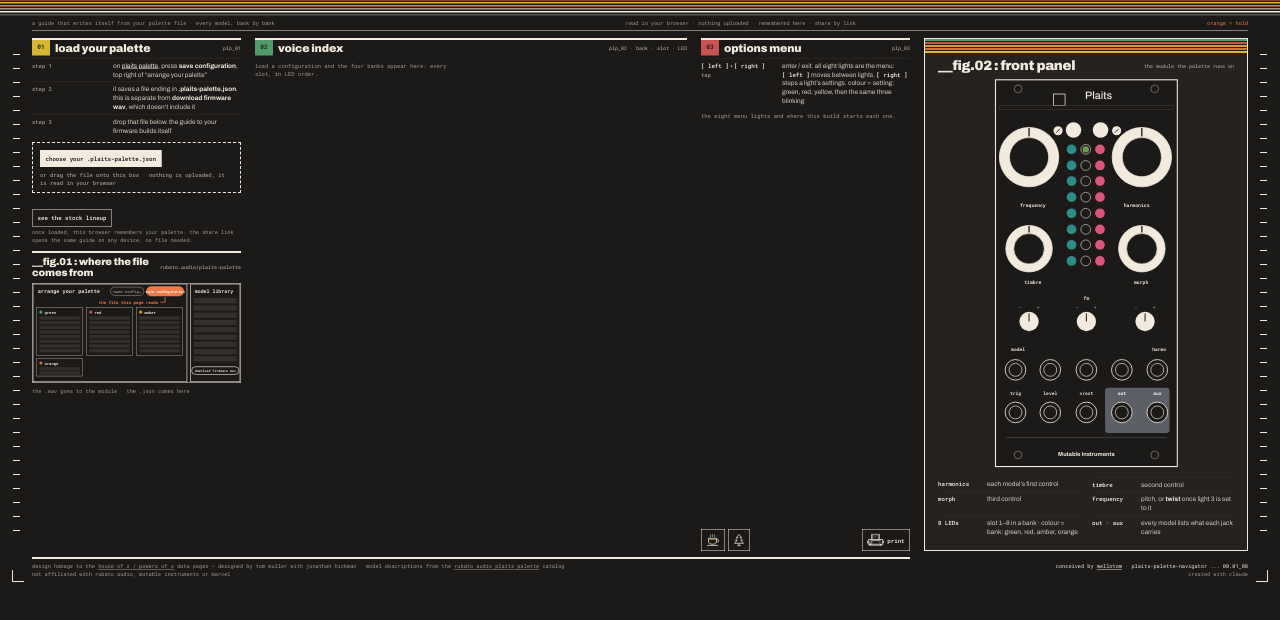
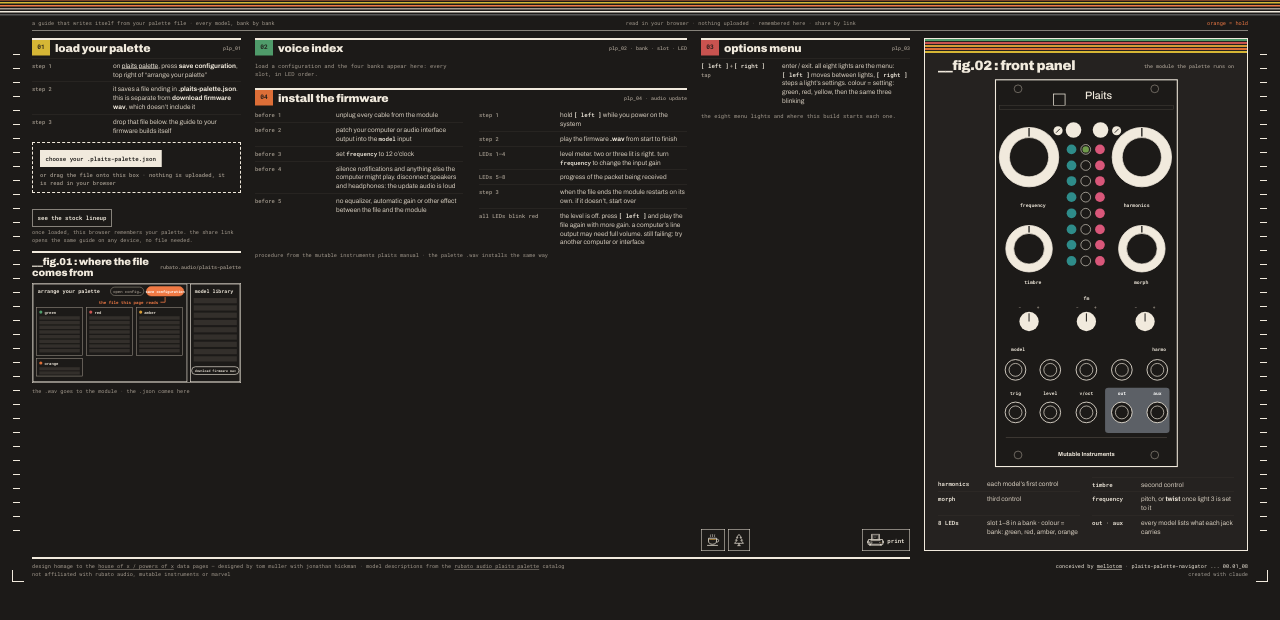
Before and after one commit to mellotom/plaits-palette-navigator, a plain HTML site: page index.html in a window 1280 px wide. Shown: the part 126-746 px from the top of the page. Drawn offline with Linux system fonts and the light colour scheme.

Commit message:
add firmware install steps, label bank columns 1-4
Co-Authored-By: Claude Fable 5.2 <noreply@anthropic.com>
Claude-Session: https://claude.ai/code/session_01As7RRQqP2XXwdQ3cmFk7TE

```diff
--- a/build/app.js
+++ b/build/app.js
@@ -107,7 +107,7 @@ function render(){
       tail.parentNode.insertBefore(fr,tail);
       var cols=fr.querySelectorAll('.col.pm');
       for(var k=0;k<2;k++){var b2=s*2+k;if(b2>=nb)continue;var bk2=BANKS[b2];
-        for(var half=0;half<2;half++){var html=half===0?('<div class="sh"><span class="sn" style="background:'+bk2[1]+';color:#1F1B19">'+(b2+1)+'</span><h2 class="st">'+bk2[0]+' bank</h2><span class="sc">'+bk2[2]+'</span></div>'):('<div class="sh"><span class="sn" style="background:'+bk2[1]+';color:#1F1B19">'+(b2+1)+'</span><h2 class="st">'+bk2[0]+' bank · 5–8</h2><span class="sc">continued</span></div>');
+        for(var half=0;half<2;half++){var html=half===0?('<div class="sh"><span class="sn" style="background:'+bk2[1]+';color:#1F1B19">'+(b2+1)+'</span><h2 class="st">'+bk2[0]+' bank · 1–4</h2><span class="sc">'+bk2[2]+'</span></div>'):('<div class="sh"><span class="sn" style="background:'+bk2[1]+';color:#1F1B19">'+(b2+1)+'</span><h2 class="st">'+bk2[0]+' bank · 5–8</h2><span class="sc">continued</span></div>');
           for(var j2=half*4;j2<half*4+4;j2++)html+=card(b2*8+j2,j2,bk2);
           cols[k*2+half].innerHTML='<div class="zc"><section class="sec">'+html+'</section></div>';}}
       fr.querySelector('.col.px').innerHTML='<div class="zc">'+(s===0?chordsHtml()+twistHtml():fmHtml(true))+'</div>';
--- a/index.html
+++ b/index.html
@@ -106,6 +106,8 @@ html,body{margin:0;background:var(--cF3EDE2)}
 .pp-status{font-family:'Roboto Mono',monospace;font-size:11px;line-height:1.5;color:var(--c1F1B18);margin:8px 0 0;min-height:17px}
 .pp-status.bad{color:var(--cE2622B);font-weight:600}
 .pp-drop{border:2px dashed var(--c1F1B18);padding:14px 14px 12px;margin:8px 0 0;display:flex;flex-direction:column;gap:8px;align-items:flex-start}
+.pp-inst{display:grid;grid-template-columns:minmax(0,1fr) minmax(0,1fr);column-gap:32px;align-items:start}
+@media screen and (max-width: 899px){.pp-inst{grid-template-columns:minmax(0,1fr)}}
 .pp-drop.over{background:var(--cEAE2D3)}
 .pp-btn{font-family:'Roboto Mono',monospace;font-weight:600;font-size:11.5px;color:var(--c1F1B18);background:var(--cF3EDE2);border:1.5px solid var(--c1F1B18);padding:7px 10px;cursor:pointer;min-height:34px}
 .pp-btn.go{background:var(--c1F1B18);color:var(--cF3EDE2)}
@@ -215,6 +217,27 @@ html.tall .md,html.tall .ctb,html.tall .bk{break-inside:avoid}
 <section class="sec">
 <div class="sh"><span class="sn" style="background: #4F9B6A; color: #1F1B19">02</span><h2 class="st">voice index</h2><span class="sc">plp_02 · bank · slot · LED</span></div>
 <div class="bks" id="pp-index"></div>
+</section>
+<section class="sec">
+<div class="sh"><span class="sn" style="background: #DD6E37; color: #1F1B19">04</span><h2 class="st">install the firmware</h2><span class="sc">plp_04 · audio update</span></div>
+<div class="pp-inst">
+<div>
+<div class="r"><div class="kc"><span class="v">before 1</span></div><div class="a">unplug every cable from the module</div></div>
+<div class="r"><div class="kc"><span class="v">before 2</span></div><div class="a">patch your computer or audio interface output into the <span class="b">model</span> input</div></div>
+<div class="r"><div class="kc"><span class="v">before 3</span></div><div class="a">set <span class="b">frequency</span> to 12 o’clock</div></div>
+<div class="r"><div class="kc"><span class="v">before 4</span></div><div class="a">silence notifications and anything else the computer might play. disconnect speakers and headphones: the update audio is loud</div></div>
+<div class="r"><div class="kc"><span class="v">before 5</span></div><div class="a">no equalizer, automatic gain or other effect between the file and the module</div></div>
+</div>
+<div>
+<div class="r"><div class="kc"><span class="v">step 1</span></div><div class="a">hold <span class="b">[ left ]</span> while you power on the system</div></div>
+<div class="r"><div class="kc"><span class="v">step 2</span></div><div class="a">play the firmware <b>.wav</b> from start to finish</div></div>
+<div class="r"><div class="kc"><span class="v">LEDs 1–4</span></div><div class="a">level meter. two or three lit is right. turn <span class="b">frequency</span> to change the input gain</div></div>
+<div class="r"><div class="kc"><span class="v">LEDs 5–8</span></div><div class="a">progress of the packet being received</div></div>
+<div class="r"><div class="kc"><span class="v">step 3</span></div><div class="a">when the file ends the module restarts on its own. if it doesn’t, start over</div></div>
+<div class="r"><div class="kc"><span class="v">all LEDs blink red</span></div><div class="a">the level is off. press <span class="b">[ left ]</span> and play the file again with more gain. a computer’s line output may need full volume. still failing: try another computer or interface</div></div>
+</div>
+</div>
+<p class="note">procedure from the mutable instruments plaits manual · the palette .wav installs the same way</p>
 </section>
 </div>
 <div class="col" style="align-self: stretch">
@@ -388,7 +411,7 @@ function render(){
       tail.parentNode.insertBefore(fr,tail);
       var cols=fr.querySelectorAll('.col.pm');
       for(var k=0;k<2;k++){var b2=s*2+k;if(b2>=nb)continue;var bk2=BANKS[b2];
-        for(var half=0;half<2;half++){var html=half===0?('<div class="sh"><span class="sn" style="background:'+bk2[1]+';color:#1F1B19">'+(b2+1)+'</span><h2 class="st">'+bk2[0]+' bank</h2><span class="sc">'+bk2[2]+'</span></div>'):('<div class="sh"><span class="sn" style="background:'+bk2[1]+';color:#1F1B19">'+(b2+1)+'</span><h2 class="st">'+bk2[0]+' bank · 5–8</h2><span class="sc">continued</span></div>');
+        for(var half=0;half<2;half++){var html=half===0?('<div class="sh"><span class="sn" style="background:'+bk2[1]+';color:#1F1B19">'+(b2+1)+'</span><h2 class="st">'+bk2[0]+' bank · 1–4</h2><span class="sc">'+bk2[2]+'</span></div>'):('<div class="sh"><span class="sn" style="background:'+bk2[1]+';color:#1F1B19">'+(b2+1)+'</span><h2 class="st">'+bk2[0]+' bank · 5–8</h2><span class="sc">continued</span></div>');
           for(var j2=half*4;j2<half*4+4;j2++)html+=card(b2*8+j2,j2,bk2);
           cols[k*2+half].innerHTML='<div class="zc"><section class="sec">'+html+'</section></div>';}}
       fr.querySelector('.col.px').innerHTML='<div class="zc">'+(s===0?chordsHtml()+twistHtml():fmHtml(true))+'</div>';
```
Also changed, not shown: 1 other file.
